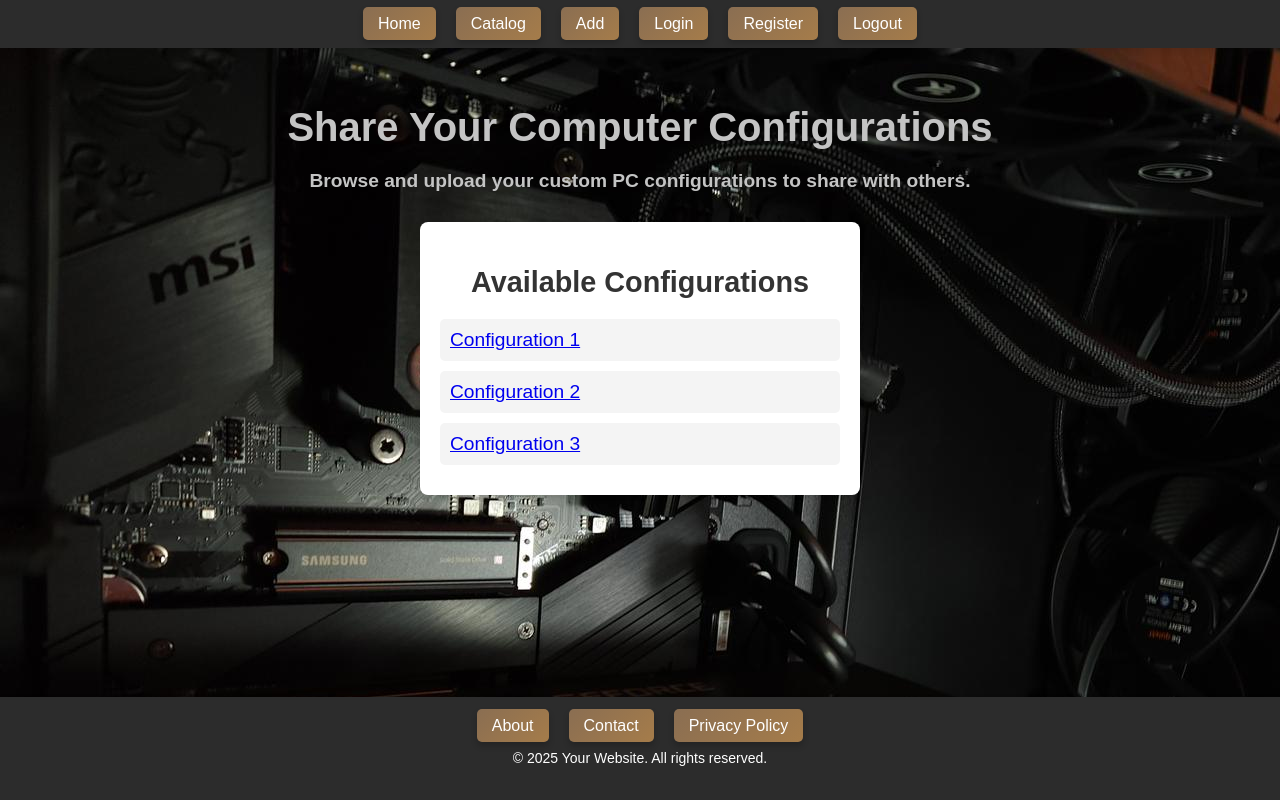
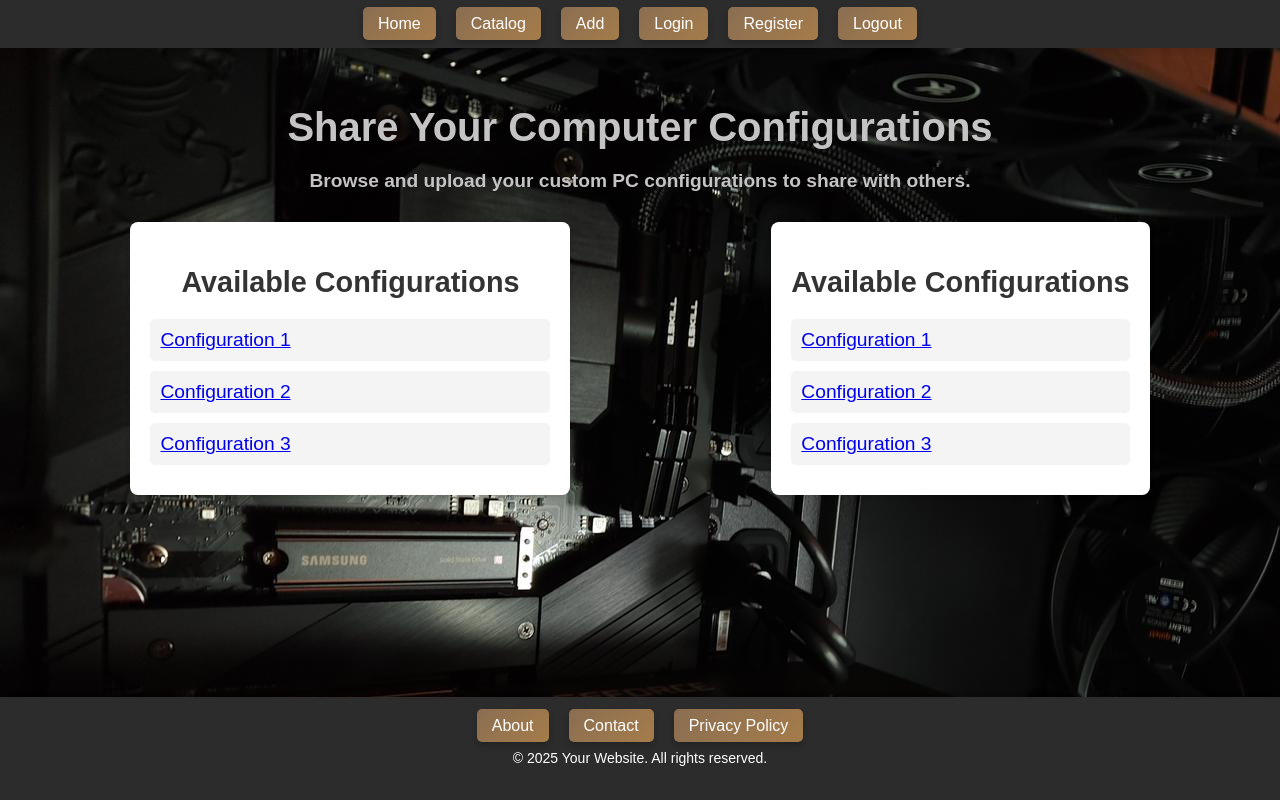
Before and after one commit to Pijomir/React-JS-2025-SoftUni-Project-PC-Configurations, a React (Vite) app in the folder client/: page / in a window 1280 px wide. Built offline with nearby package versions, Linux system fonts and the light colour scheme.

Commit message:
some minor style changes

```diff
--- a/client/src/App.css
+++ b/client/src/App.css
@@ -129,6 +129,10 @@ footer p {
     background-repeat: no-repeat;
 }
 
+.home-content {
+    display: flex;
+}
+
 .home, .about, .contacts, .privacy, .login, .register {
     padding: 30px;
     text-align: center;
@@ -150,7 +154,7 @@ footer p {
 }
 
 .configurations-list, .contact-details, .privacy-content, .login-container, .register-container {
-    background-color: #fff;
+    background-color: #ffffff;
     padding: 20px;
     border-radius: 8px;
     box-shadow: 0 2px 5px rgba(0, 0, 0, 0.1);
--- a/client/src/components/Home.jsx
+++ b/client/src/components/Home.jsx
@@ -7,7 +7,8 @@ export default function Home() {
                 <h1>Share Your Computer Configurations</h1>
                 <p>Browse and upload your custom PC configurations to share with others.</p>
 
-                <div className="configurations-list">
+                <section className="home-content">
+                    <main className="configurations-list">
                         <h2>Available Configurations</h2>
                         <ul>
                             <li>
@@ -20,8 +21,25 @@ export default function Home() {
                                 <Link to="/details/3">Configuration 3</Link>
                             </li>
                         </ul>
-                </div>
-            </div>
+                    </main>
+
+                    <aside className="configurations-list">
+                        <h2>Available Configurations</h2>
+                        <ul>
+                            <li>
+                                <Link to="/details/1">Configuration 1</Link>
+                            </li>
+                            <li>
+                                <Link to="/details/2">Configuration 2</Link>
+                            </li>
+                            <li>
+                                <Link to="/details/3">Configuration 3</Link>
+                            </li>
+                        </ul>
+                    </aside>
+                </section>
+
+            </div >
         </>
     );
 }
```
Lines whose indentation alone changed are shown as unchanged.
